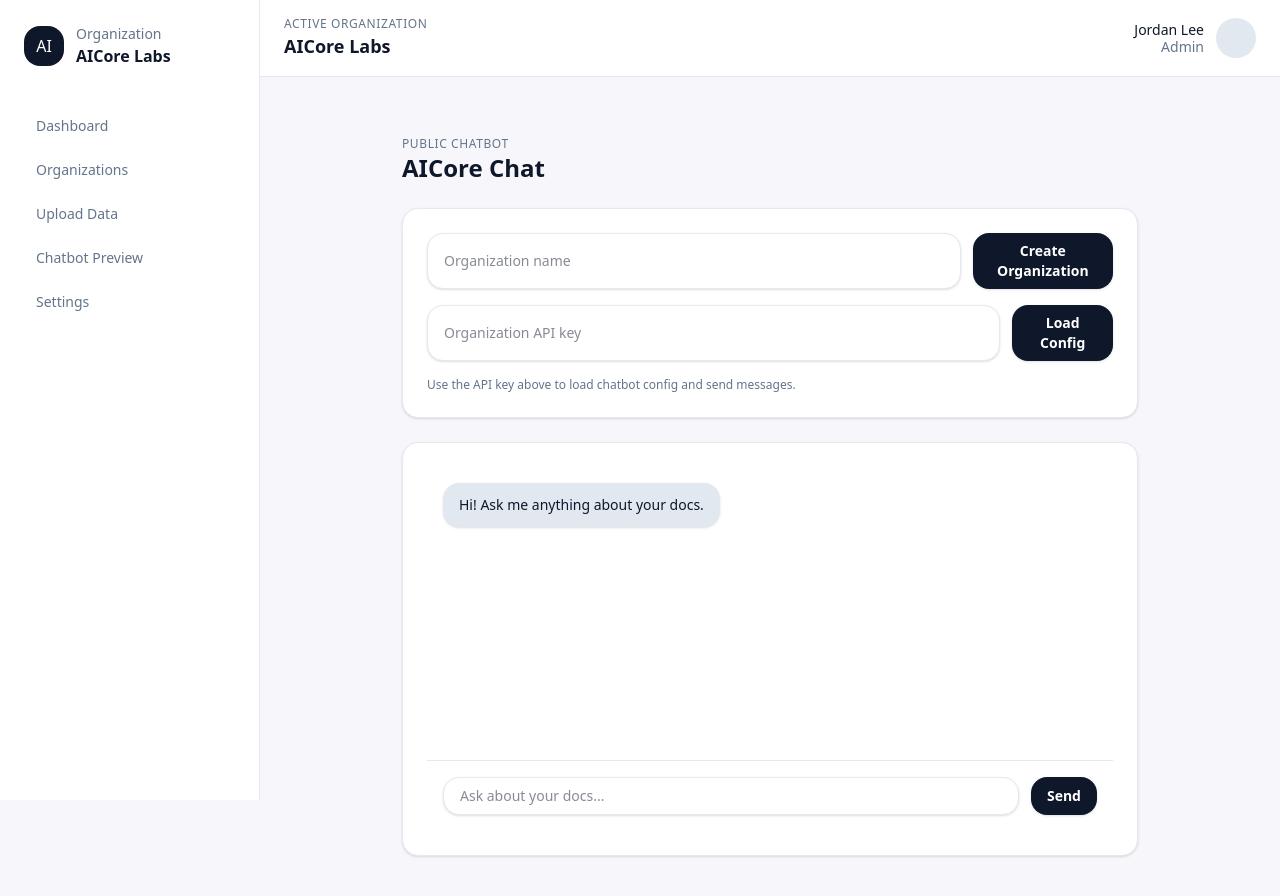
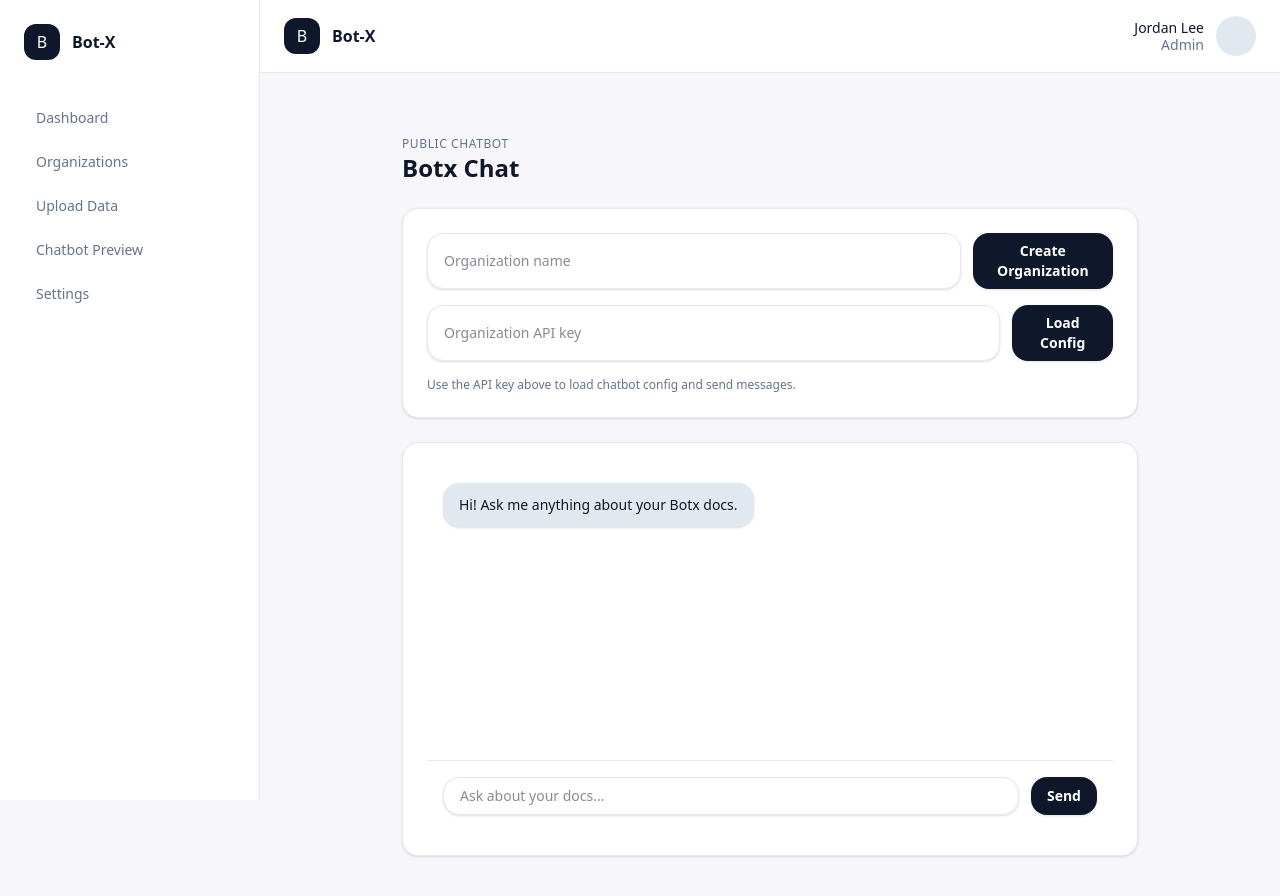
Before and after one commit to tvkiranm/botx, a Next.js app: page /chat in a window 1280 px wide. Shown: the top 896 px of the page. Built offline with nearby package versions, Linux system fonts and the light colour scheme.

Commit message:
Update the code base for the chat bot

```diff
--- a/app/chat/page.tsx
+++ b/app/chat/page.tsx
@@ -20,9 +20,9 @@ type ChatbotConfig = {
 };
 
 const DEFAULT_CONFIG: ChatbotConfig = {
-  name: "AICore Chat",
+  name: "Botx Chat",
   theme: { primaryColor: "#111827" },
-  welcomeMessage: "Hi! Ask me anything about your docs.",
+  welcomeMessage: "Hi! Ask me anything about your Botx docs.",
 };
 
 export default function PublicChatPage() {
--- a/app/layout.tsx
+++ b/app/layout.tsx
@@ -14,8 +14,8 @@ const geistMono = Geist_Mono({
 });
 
 export const metadata: Metadata = {
-  title: "AICore Admin",
-  description: "Admin panel for AI Chatbot SaaS",
+  title: "Botx Admin",
+  description: "Admin panel for Botx Chatbot SaaS",
 };
 
 export default function RootLayout({
@@ -34,15 +34,10 @@ export default function RootLayout({
           <div className="flex min-h-screen flex-col lg:pl-[260px]">
             <header className="fixed left-0 right-0 top-0 z-10 flex items-center justify-between border-b border-[var(--card-border)] bg-[var(--card)] px-6 py-4 lg:left-[260px]">
               <div className="flex items-center gap-3">
-                <div className="lg:hidden">
-                  <div className="h-9 w-9 rounded-xl bg-[var(--accent)]" />
+                <div className="flex h-9 w-9 items-center justify-center rounded-xl bg-[var(--primary)] text-[var(--primary-foreground)]">
+                  B
                 </div>
-                <div className="leading-tight">
-                  <p className="text-xs uppercase tracking-wider text-[var(--muted)]">
-                    Active Organization
-                  </p>
-                  <p className="text-lg font-semibold">AICore Labs</p>
-                </div>
+                <span className="text-base font-semibold">Bot-X</span>
               </div>
               <div className="flex items-center gap-3">
                 <div className="text-right text-sm leading-tight">
--- a/app/preview/page.tsx
+++ b/app/preview/page.tsx
@@ -12,7 +12,7 @@ type Message = {
 };
 
 const initialMessages: Message[] = [
-  { id: "m1", role: "bot", text: "Hi! I'm the AICore assistant. How can I help?" },
+  { id: "m1", role: "bot", text: "Hi! I'm the Botx assistant. How can I help?" },
   { id: "m2", role: "user", text: "Show me the latest onboarding flow." },
   { id: "m3", role: "bot", text: "Sure - I can walk you through that. Want the sales or support flow?" },
 ];
--- a/components/sidebar.tsx
+++ b/components/sidebar.tsx
@@ -22,13 +22,10 @@ export default function Sidebar() {
   return (
     <aside className="fixed left-0 top-0 hidden h-screen w-[260px] border-r border-[var(--card-border)] bg-[var(--card)] lg:flex lg:flex-col lg:gap-6 lg:px-6 lg:py-6">
       <div className="flex items-center gap-3">
-        <div className="flex h-10 w-10 items-center justify-center rounded-2xl bg-[var(--primary)] text-[var(--primary-foreground)]">
-          AI
+        <div className="flex h-9 w-9 items-center justify-center rounded-xl bg-[var(--primary)] text-[var(--primary-foreground)]">
+          B
         </div>
-        <div className="leading-tight">
-          <p className="text-sm text-[var(--muted)]">Organization</p>
-          <p className="text-base font-semibold">AICore Labs</p>
-        </div>
+        <span className="text-base font-semibold">Bot-X</span>
       </div>
       <nav className="mt-4 flex flex-col gap-2 text-sm">
         {navItems.map((item) => {
--- a/package.json
+++ b/package.json
@@ -1,5 +1,5 @@
 {
-  "name": "bot-x",
+  "name": "botx",
   "version": "0.1.0",
   "private": true,
   "scripts": {
```
